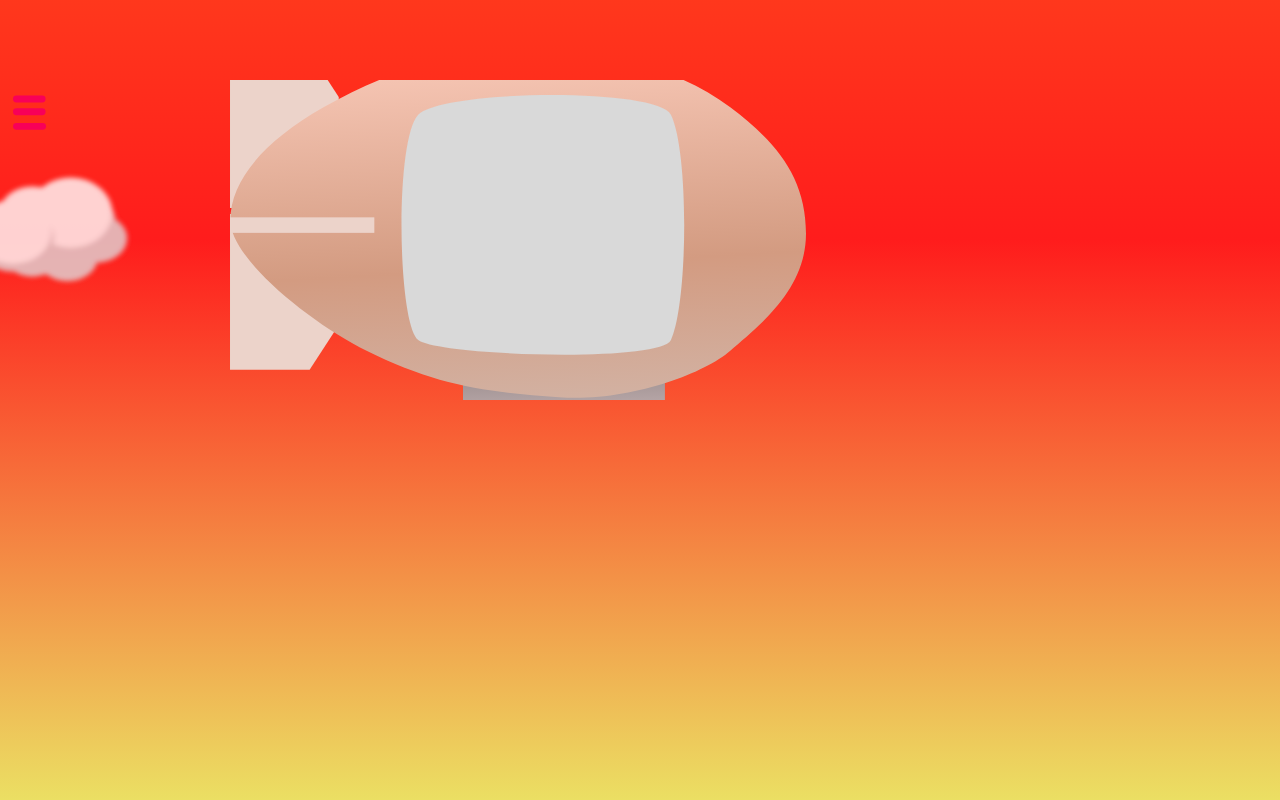
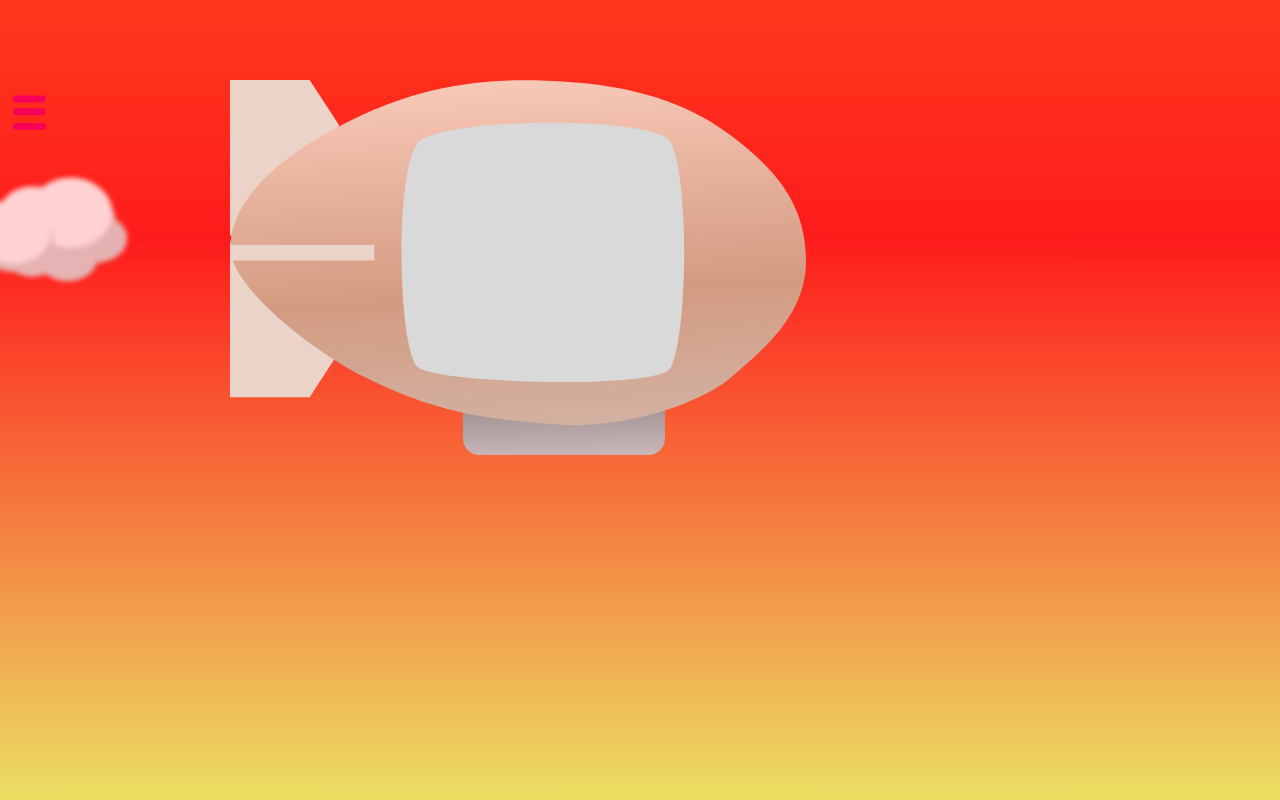
Before and after one commit to ylliwilly/mylaravelproject, a Laravel app: page /commodity_sticker in a window 1280 px wide. Run offline with Laravel 10, Linux system fonts and the light colour scheme; some libraries are stand-ins or nearby versions.

Commit message:
flyboat css

```diff
--- a/public/css/flying_boat.css
+++ b/public/css/flying_boat.css
@@ -1,7 +1,7 @@
 .flying_boat {
     width: 45vw;
     /* height: 25vw; */
-    aspect-ratio: 9/5;
+    aspect-ratio: 89/58;
 
     position: absolute;
     top: 10vh;
--- a/resources/views/commodity_sticker.php
+++ b/resources/views/commodity_sticker.php
@@ -13,7 +13,7 @@
 
     <link href="css/hamburger_menu.css?v-new" type="text/css" rel="stylesheet"><!-- 漢堡選單 -->
     <link href="css/cloud.css" type="text/css" rel="stylesheet"><!--雲-->
-    <link href="css/flying_boat.css?v=202502131752" type="text/css" rel="stylesheet"><!--飛行艇-->
+    <link href="css/flying_boat.css?v=202502131827" type="text/css" rel="stylesheet"><!--飛行艇-->
 
     <title>橘貓橘貓窩</title>
 
```
